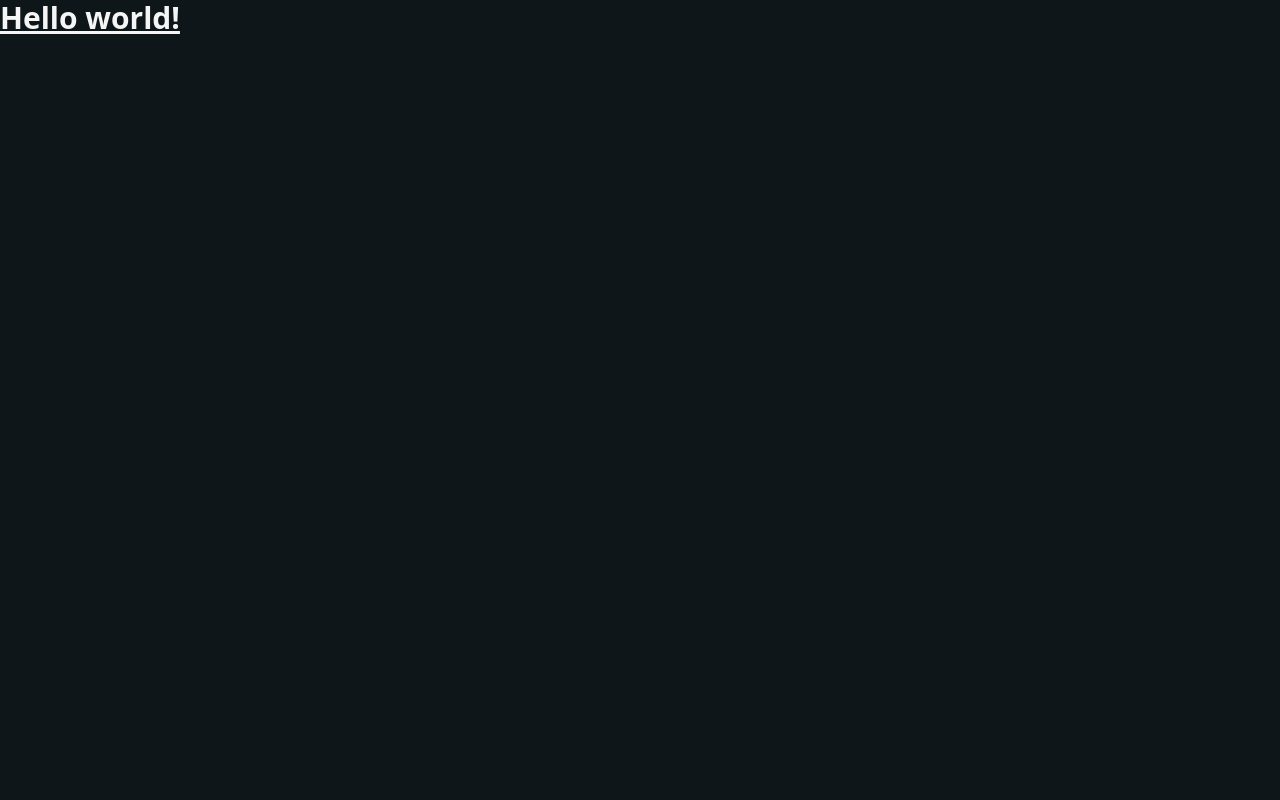
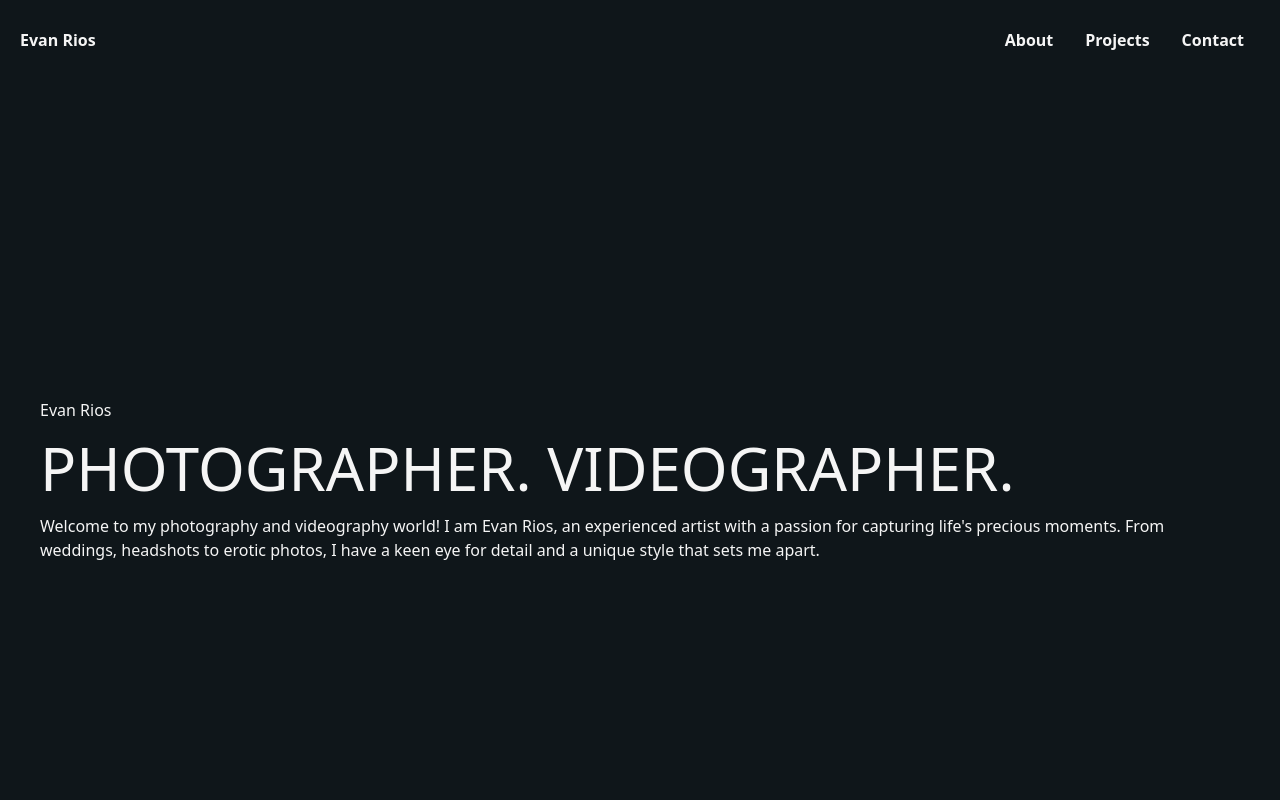
Before and after one commit to allentevyaw/evan-r-photography, a React (Vite) app in the folder client/: page / in a window 1280 px wide. Shown: the top 800 px of the page. Built offline with nearby package versions, Linux system fonts and the light colour scheme.

Commit message:
components added

```diff
--- a/client/package.json
+++ b/client/package.json
@@ -10,7 +10,8 @@
   },
   "dependencies": {
     "react": "^18.2.0",
-    "react-dom": "^18.2.0"
+    "react-dom": "^18.2.0",
+    "react-icons": "^4.7.1"
   },
   "devDependencies": {
     "@types/react": "^18.0.26",
--- a/client/src/App.jsx
+++ b/client/src/App.jsx
@@ -1,15 +1,13 @@
 import { useState } from 'react'
+import { Link, BrowserRouter, Route, Routes } from 'react-router-dom'
+import Home from './pages/Home'
+
 
 function App() {
-  const [count, setCount] = useState(0)
 
   return (
     <div className="App">
-          <h1 className="text-3xl font-bold underline">
-      Hello world!
-      </h1>
-
-
+      <Home />
     </div>
   )
 }
--- /dev/null
+++ b/client/src/components/About.jsx
@@ -0,0 +1,20 @@
+import React from 'react'
+
+const About = () => {
+  return (
+    <div className='flex justify-center text-center items-center'>
+        <div className='mx-10'>
+            <h1>About</h1>
+
+            <p className='py-4'>With years of experience, I am a master of my craft, blending creativity and technical expertise to create stunning works of art. My portfolio speaks for itself, showcasing my versatility and ability to capture the essence of a moment.</p>
+            <p className='py-4'>As a wedding photographer, I understand the importance of preserving memories and emotions of a couple's special day. I am dedicated to capturing every candid moment, and creating posed portraits that are timeless.</p>
+            <p className='py-4'>For headshots, I bring out the best in my clients, whether they are actors, models or professionals. My goal is to create a headshot that stands out and helps them achieve their goals.</p>
+            <p className='py-4'>Erotic photography is my passion. I believe that every body is unique and beautiful, and I know how to capture the sensuality and eroticism of the human form. Whether you want to capture a special moment or create art that celebrates the beauty of the human form, I am the perfect choice.</p>
+            <p className='py-4'>In addition to my photography expertise, I am also a skilled videographer and drone photographer. I bring the same level of creativity and technical expertise to my videography and drone work, ensuring that every project is captured in stunning detail.</p>
+
+        </div>
+    </div>
+  )
+}
+
+export default About
--- /dev/null
+++ b/client/src/components/Contact.jsx
@@ -0,0 +1,18 @@
+import React from 'react'
+
+const Contact = () => {
+  return (
+    <div className='w-full min-h-screen flex justify-center items-center'>
+        <div>
+            <h1>Contact</h1>
+            <p>Thank you for visiting my website. I invite you to explore my portfolio and see for yourself the magic I can create. Let's work together to capture your special moments and make them into timeless memories.</p>
+        </div>
+
+        <div>
+
+        </div>
+    </div>
+  )
+}
+
+export default Contact
--- /dev/null
+++ b/client/src/components/Hero.jsx
@@ -0,0 +1,18 @@
+import React from 'react'
+
+const Hero = () => {
+  return (
+    <div className='flex justify-center items-center w-full min-h-screen'>
+
+        <div className='mx-10'>
+            <h1 className='py-4'>Evan Rios</h1>
+            <h1 className='text-6xl'>PHOTOGRAPHER. VIDEOGRAPHER. </h1>
+            <p className='py-4'>
+            Welcome to my photography and videography world! I am Evan Rios, an experienced artist with a passion for capturing life's precious moments. From weddings, headshots to erotic photos, I have a keen eye for detail and a unique style that sets me apart.
+            </p>
+        </div>
+    </div>
+  )
+}
+
+export default Hero
--- /dev/null
+++ b/client/src/components/Navbar.jsx
@@ -0,0 +1,28 @@
+import React, {useState} from 'react'
+import { Link } from 'react-scroll';
+
+const Navbar = () => {
+  return (
+    <div className='flex justify-between items-center w-full h-[80px] px-5 z-[100] font-bold'>
+        <button className='hover:text-red-300'>
+            Evan Rios
+        </button>
+
+        <div>
+            <ul className='flex justify-between'>
+                <Link>
+                    <li className='px-4 cursor-pointer hover:text-red-300'>About</li>
+                </Link>
+                <Link>
+                    <li className='px-4 cursor-pointer hover:text-red-300'>Projects</li>
+                </Link>
+                <Link>
+                    <li className='px-4 cursor-pointer hover:text-red-300'>Contact</li>
+                </Link>
+            </ul>
+        </div>
+    </div>
+  )
+}
+
+export default Navbar
--- /dev/null
+++ b/client/src/components/Projects.jsx
@@ -0,0 +1,9 @@
+import React from 'react'
+
+const Projects = () => {
+  return (
+    <div>Projects</div>
+  )
+}
+
+export default Projects
--- /dev/null
+++ b/client/src/pages/Home.jsx
@@ -0,0 +1,21 @@
+import React from 'react'
+import About from '../components/About'
+import Contact from '../components/Contact'
+import Hero from '../components/Hero'
+import Navbar from '../components/Navbar'
+import Projects from '../components/Projects'
+
+
+const Home = () => {
+  return (
+    <div>
+        <Navbar />
+        <Hero />
+        <About />
+        <Projects />
+        <Contact />
+    </div>
+  )
+}
+
+export default Home
```
Also changed, not shown: 1 other file (tests, documents, lock files or other folders).
